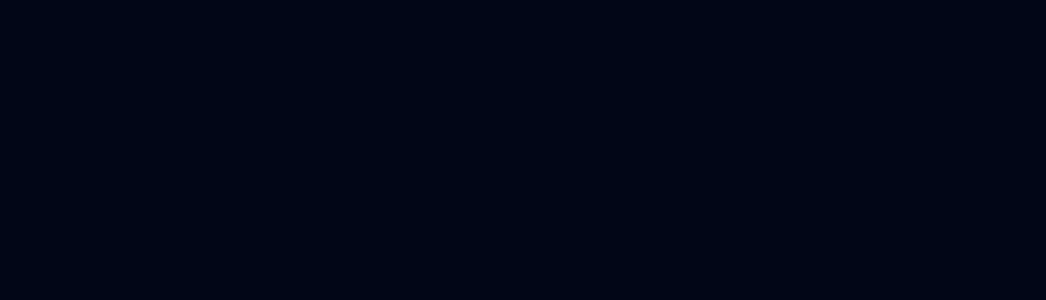
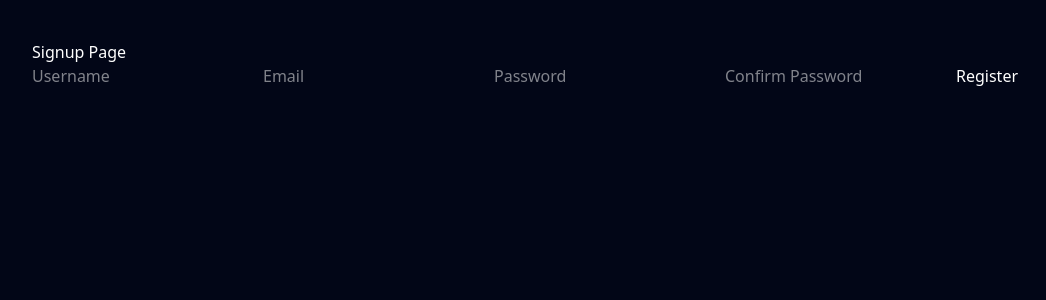
Before and after one commit to rakshitha1327/WanderLog, a React (Vite) app in the folder frontend/: page /signup in a window 1280 px wide. Shown: the top 300 px of the page, without its empty margins (8-1054 px from the left). Built offline with nearby package versions, Linux system fonts and the light colour scheme.

Commit message:
Restored Auth UI

```diff
--- a/frontend/src/pages/Auth.jsx
+++ b/frontend/src/pages/Auth.jsx
@@ -87,9 +87,44 @@
     }
   };
 
-  return (
-    <div>
-      {/* Keep your existing UI JSX below */}
-    </div>
-  );
+ return (
+  <div style={{ color: "white", padding: "40px" }}>
+    <h1>{isLogin ? "Login Page" : "Signup Page"}</h1>
+    <form onSubmit={handleSubmit}>
+      {!isLogin && (
+        <input
+          name="username"
+          placeholder="Username"
+          value={formData.username}
+          onChange={handleChange}
+        />
+      )}
+      <input
+        name="email"
+        placeholder="Email"
+        value={formData.email}
+        onChange={handleChange}
+      />
+      <input
+        name="password"
+        type="password"
+        placeholder="Password"
+        value={formData.password}
+        onChange={handleChange}
+      />
+      {!isLogin && (
+        <input
+          name="confirmPassword"
+          type="password"
+          placeholder="Confirm Password"
+          value={formData.confirmPassword}
+          onChange={handleChange}
+        />
+      )}
+      <button type="submit">
+        {isLogin ? "Login" : "Register"}
+      </button>
+    </form>
+  </div>
+);
 }
```
